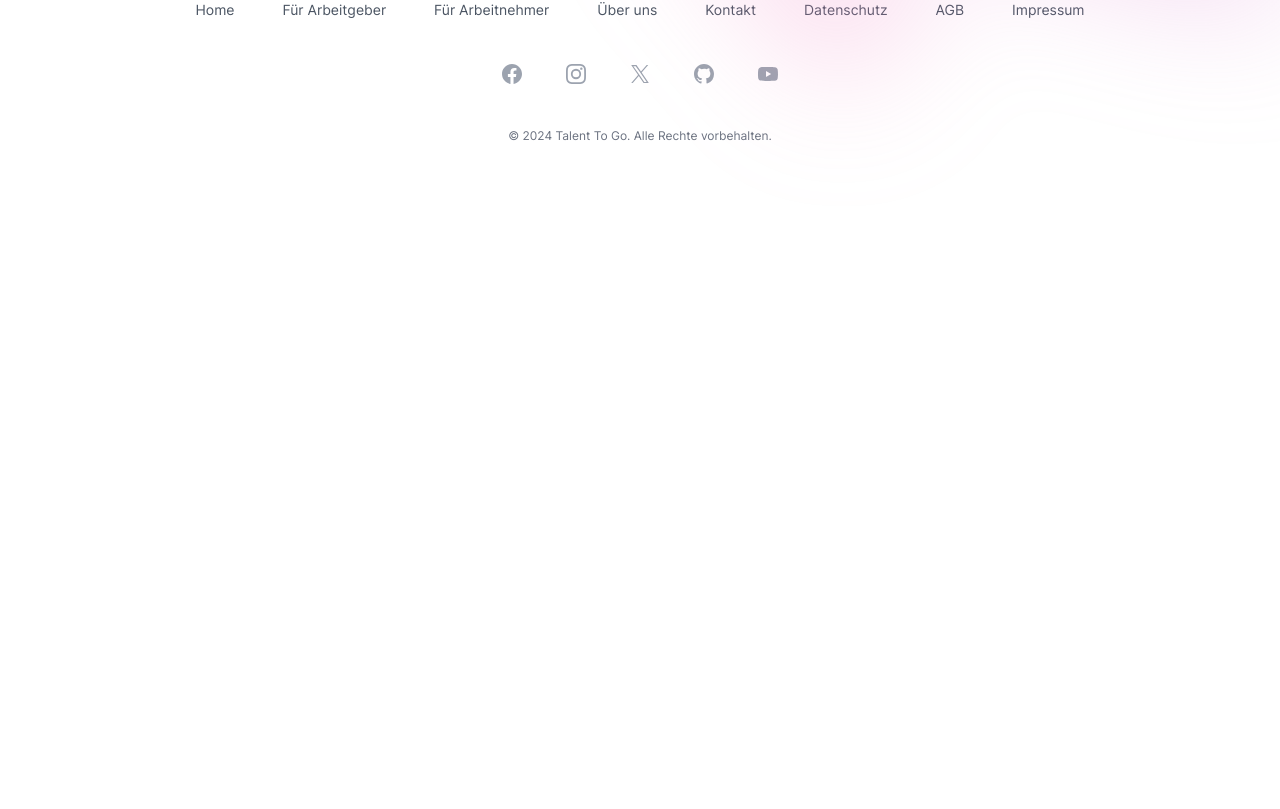
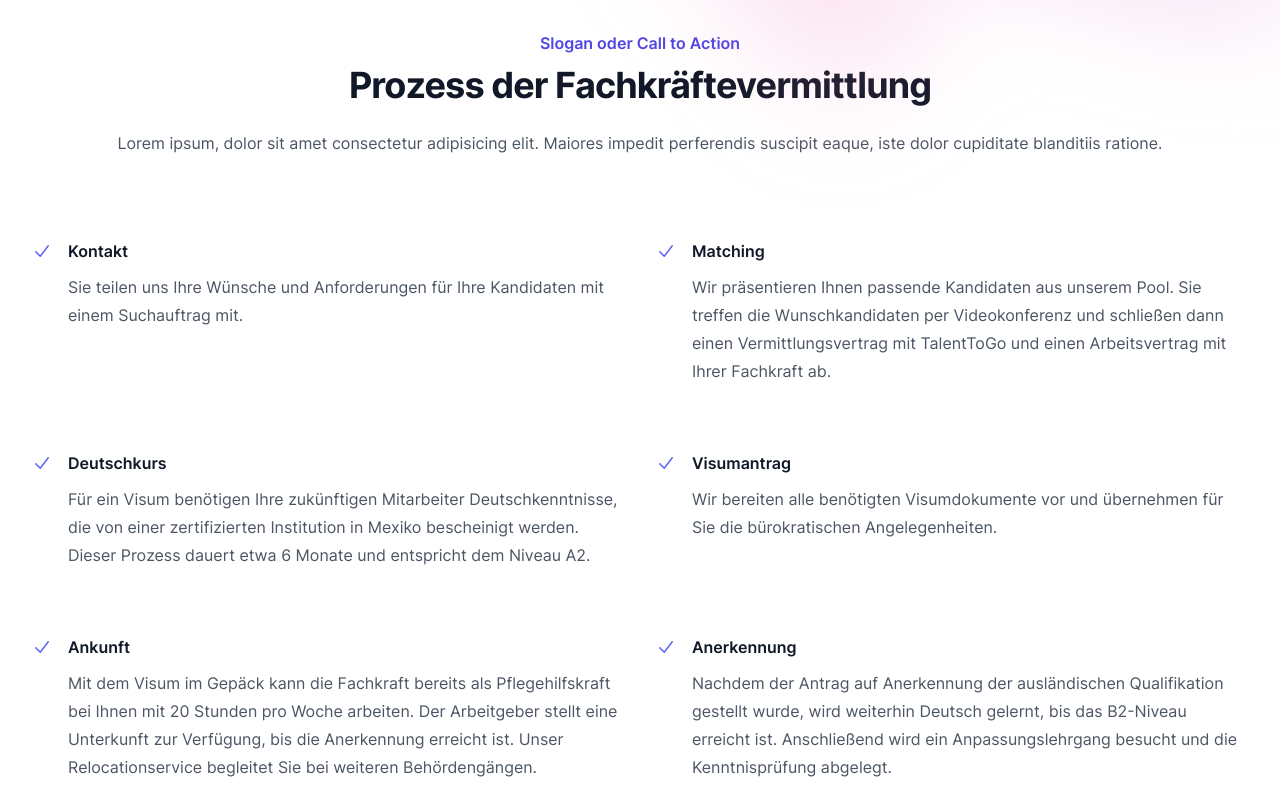
Before and after one commit to thomaserdmenger/TalentToGo, a React (Vite) app in the folder frontend/: page /employer in a window 1280 px wide. Shown: the part 871-1680 px from the top of the page. Before the commit the page ends 1113 px from the top, so only its background shows below. Built offline with nearby package versions, Linux system fonts and the light colour scheme.

Commit message:
Add Placement Process Section on Employers Page

```diff
--- a/frontend/src/data/employerData.js
+++ b/frontend/src/data/employerData.js
@@ -7,3 +7,89 @@ export const employerDataUS = {
   heading: "TalentToGo: We find the specialists you urgently need",
   text: "Anim aute id magna aliqua ad ad non deserunt sunt. Qui irure qui lorem cupidatat commodo. Elit sunt amet fugiat veniam occaecat fugiat aliqua.",
 }
+
+export const employerPlacementDE = {
+  features: [
+    {
+      name: "Kontakt",
+      description:
+        "Sie teilen uns Ihre Wünsche und Anforderungen für Ihre Kandidaten mit einem Suchauftrag mit.",
+    },
+    {
+      name: "Matching",
+      description:
+        "Wir präsentieren Ihnen passende Kandidaten aus unserem Pool. Sie treffen die Wunschkandidaten per Videokonferenz und schließen dann einen Vermittlungsvertrag mit TalentToGo und einen Arbeitsvertrag mit Ihrer Fachkraft ab.",
+    },
+    {
+      name: "Deutschkurs",
+      description:
+        "Für ein Visum benötigen Ihre zukünftigen Mitarbeiter Deutschkenntnisse, die von einer zertifizierten Institution in Mexiko bescheinigt werden. Dieser Prozess dauert etwa 6 Monate und entspricht dem Niveau A2.",
+    },
+    {
+      name: "Visumantrag",
+      description:
+        "Wir bereiten alle benötigten Visumdokumente vor und übernehmen für Sie die bürokratischen Angelegenheiten.",
+    },
+    {
+      name: "Ankunft",
+      description:
+        "Mit dem Visum im Gepäck kann die Fachkraft bereits als Pflegehilfskraft bei Ihnen mit 20 Stunden pro Woche arbeiten. Der Arbeitgeber stellt eine Unterkunft zur Verfügung, bis die Anerkennung erreicht ist. Unser Relocationservice begleitet Sie bei weiteren Behördengängen.",
+    },
+    {
+      name: "Anerkennung",
+      description:
+        "Nachdem der Antrag auf Anerkennung der ausländischen Qualifikation gestellt wurde, wird weiterhin Deutsch gelernt, bis das B2-Niveau erreicht ist. Anschließend wird ein Anpassungslehrgang besucht und die Kenntnisprüfung abgelegt.",
+    },
+    {
+      name: "Ihre Fachkraft",
+      description:
+        "Nach bestandener Anerkennung bleibt die Fachkraft gemäß Vereinbarung im Arbeitsvertrag für zwei Jahre im Unternehmen, um Sie zu unterstützen.",
+    },
+  ],
+  slogan: "Slogan oder Call to Action",
+  heading: "Prozess der Fachkräftevermittlung",
+  text: " Lorem ipsum, dolor sit amet consectetur adipisicing elit. Maiores impedit perferendis suscipit eaque, iste dolor cupiditate blanditiis ratione.",
+}
+
+export const employerPlacementUS = {
+  features: [
+    {
+      name: "Contact",
+      description:
+        "You tell us your wishes and requirements for your candidates with a search request.",
+    },
+    {
+      name: "Matching",
+      description:
+        "We present you with suitable candidates from our pool. You meet the desired candidates via video conference and then conclude a placement contract with TalentToGo and an employment contract with your specialist.",
+    },
+    {
+      name: "German course",
+      description:
+        "In order to obtain a visa, your future employees need German language skills that are certified by a certified institution in Mexico. This process takes about 6 months and corresponds to level A2.",
+    },
+    {
+      name: "Visa application",
+      description:
+        "We prepare all the necessary visa documents and take care of the bureaucratic matters for you.",
+    },
+    {
+      name: "Arrival",
+      description:
+        "With the visa in hand, the specialist can already work for you as a care assistant for 20 hours a week. The employer will provide accommodation until recognition has been obtained. Our relocation service will assist you with further administrative procedures.",
+    },
+    {
+      name: "Recognition",
+      description:
+        "After the application for recognition of the foreign qualification has been submitted, German continues to be studied until the B2 level is reached. An adaptation course is then attended and the knowledge test is taken.",
+    },
+    {
+      name: "Your specialist",
+      description:
+        "Once they have been recognized, the specialist will remain with the company for two years to support you, as agreed in the employment contract.",
+    },
+  ],
+  slogan: "Slogan or Call to Action",
+  heading: "The process of recruiting specialists",
+  text: "Lorem ipsum, dolor sit amet consectetur adipisicing elit. Maiores impedit perferendis suscipit eaque, iste dolor cupiditate blanditiis ratione.",
+}
--- a/frontend/src/pages/EmployerPage.jsx
+++ b/frontend/src/pages/EmployerPage.jsx
@@ -3,8 +3,14 @@ import Hero from "../components/Hero"
 import { employerDataDE, employerDataUS } from "../data/employerData.js"
 import { homeDataHeroDE, homeDataHeroUS } from "../data/homeData.js"
 import { navigationDE, navigationUS } from "../data/navigation.js"
+import { employerPlacementDE, employerPlacementUS } from "../data/employerData.js"
+import { CheckIcon } from "@heroicons/react/20/solid"
+import { useContext } from "react"
+import { languageContext } from "../Context/Context.jsx"
 
 const EmployerPage = () => {
+  const { language } = useContext(languageContext)
+
   return (
     <>
       <header>
@@ -17,7 +23,76 @@ const EmployerPage = () => {
           employerDataUS={employerDataUS}
         />
       </header>
-      <main></main>
+      <main>
+        {/* Placement Process Section */}
+        <section className="placementProcessSection">
+          <div className="bg-white py-24 sm:py-32">
+            <div className="mx-auto max-w-7xl px-6 lg:px-8">
+              <div className="mx-auto grid max-w-2xl grid-cols-1 gap-x-8 gap-y-16 sm:gap-y-20 lg:max-w-none lg:grid-cols-2 ">
+                {language === "DE" && (
+                  <>
+                    <div className="lg:text-center col-span-2 ">
+                      <h2 className="text-base font-semibold leading-7 text-indigo-600">
+                        {employerPlacementDE.slogan}
+                      </h2>
+                      <p className="mt-2 text-3xl font-bold tracking-tight text-gray-900 sm:text-4xl">
+                        {employerPlacementDE.heading}
+                      </p>
+                      <p className="mt-6 text-base leading-7 text-gray-600">
+                        {employerPlacementDE.text}
+                      </p>
+                    </div>
+                    <dl className="col-span-2 grid grid-cols-1 gap-x-8 gap-y-10 text-base leading-7 text-gray-600 sm:grid-cols-2 lg:gap-y-16">
+                      {employerPlacementDE.features.map((feature) => (
+                        <div key={feature.name} className="relative pl-9">
+                          <dt className="font-semibold text-gray-900">
+                            <CheckIcon
+                              className="absolute left-0 top-1 h-5 w-5 text-indigo-500"
+                              aria-hidden="true"
+                            />
+                            {feature.name}
+                          </dt>
+                          <dd className="mt-2">{feature.description}</dd>
+                        </div>
+                      ))}
+                    </dl>
+                  </>
+                )}
+
+                {language === "US" && (
+                  <>
+                    <div className="lg:text-center col-span-2 ">
+                      <h2 className="text-base font-semibold leading-7 text-indigo-600">
+                        {employerPlacementUS.slogan}
+                      </h2>
+                      <p className="mt-2 text-3xl font-bold tracking-tight text-gray-900 sm:text-4xl">
+                        {employerPlacementUS.heading}
+                      </p>
+                      <p className="mt-6 text-base leading-7 text-gray-600">
+                        {employerPlacementUS.text}
+                      </p>
+                    </div>
+                    <dl className="col-span-2 grid grid-cols-1 gap-x-8 gap-y-10 text-base leading-7 text-gray-600 sm:grid-cols-2 lg:gap-y-16">
+                      {employerPlacementUS.features.map((feature) => (
+                        <div key={feature.name} className="relative pl-9">
+                          <dt className="font-semibold text-gray-900">
+                            <CheckIcon
+                              className="absolute left-0 top-1 h-5 w-5 text-indigo-500"
+                              aria-hidden="true"
+                            />
+                            {feature.name}
+                          </dt>
+                          <dd className="mt-2">{feature.description}</dd>
+                        </div>
+                      ))}
+                    </dl>
+                  </>
+                )}
+              </div>
+            </div>
+          </div>
+        </section>
+      </main>
       <Footer />
     </>
   )
```
